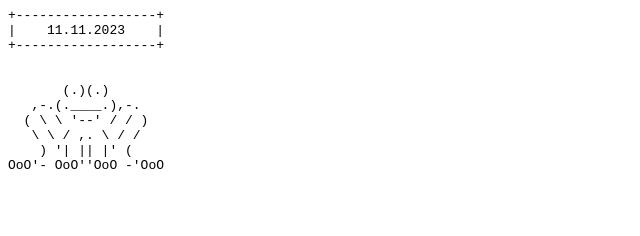
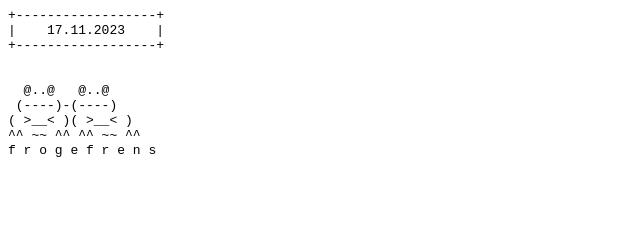
Before and after one commit to rrrliu/fruggy, a plain HTML site: page index.html in a window 1280 px wide. Shown: the whole page, without its empty margins (0-640 px from the left). Drawn offline with Linux system fonts and the light colour scheme.

Commit message:
11.17 update: froge frens
f r o g e f r e n s

```diff
--- a/index.html
+++ b/index.html
@@ -2,17 +2,15 @@
   <body>
     <pre>
 +------------------+
-|    11.11.2023    |
+|    17.11.2023    |
 +------------------+
 
 
-       (.)(.)
-   ,-.(.____.),-.
-  ( \ \ '--' / / )
-   \ \ / ,. \ / /
-    ) '| || |' (
-OoO'- OoO''OoO -'OoO
-
+  @..@   @..@
+ (----)-(----)
+( >__< )( >__< )
+^^ ~~ ^^ ^^ ~~ ^^
+f r o g e f r e n s
 
 
     </pre>
```
